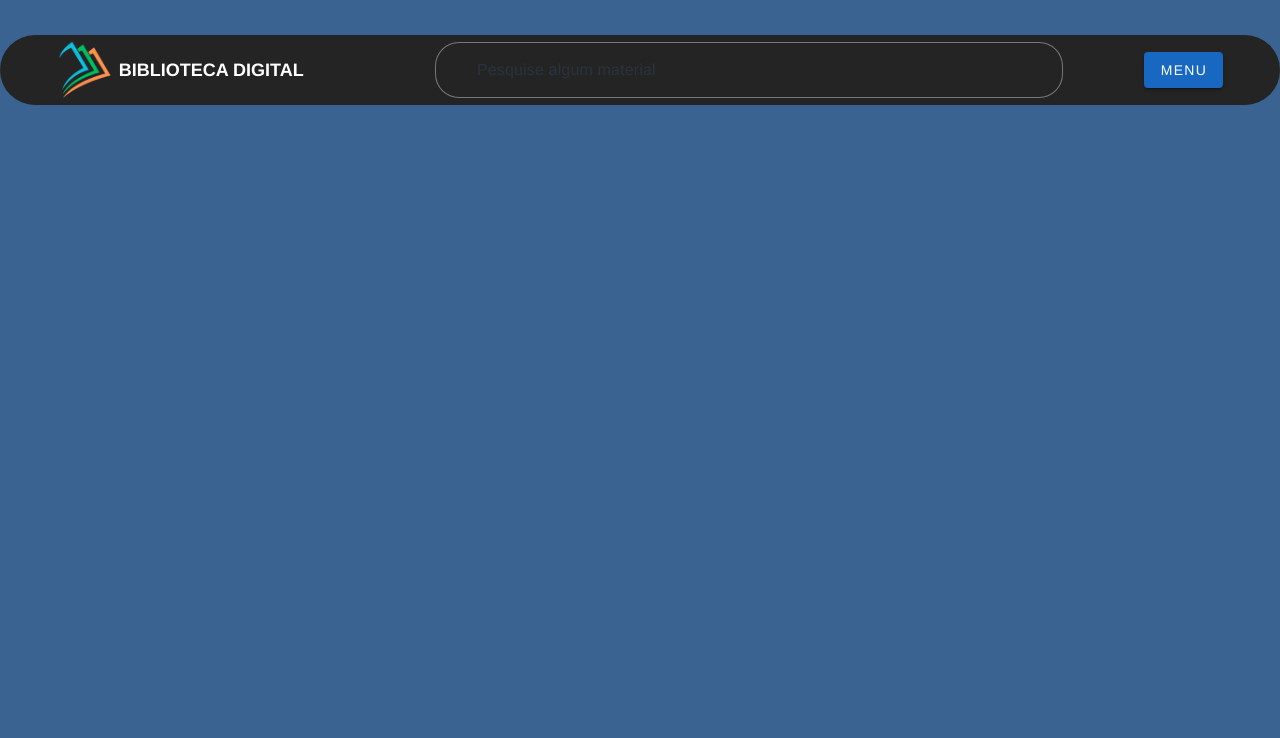
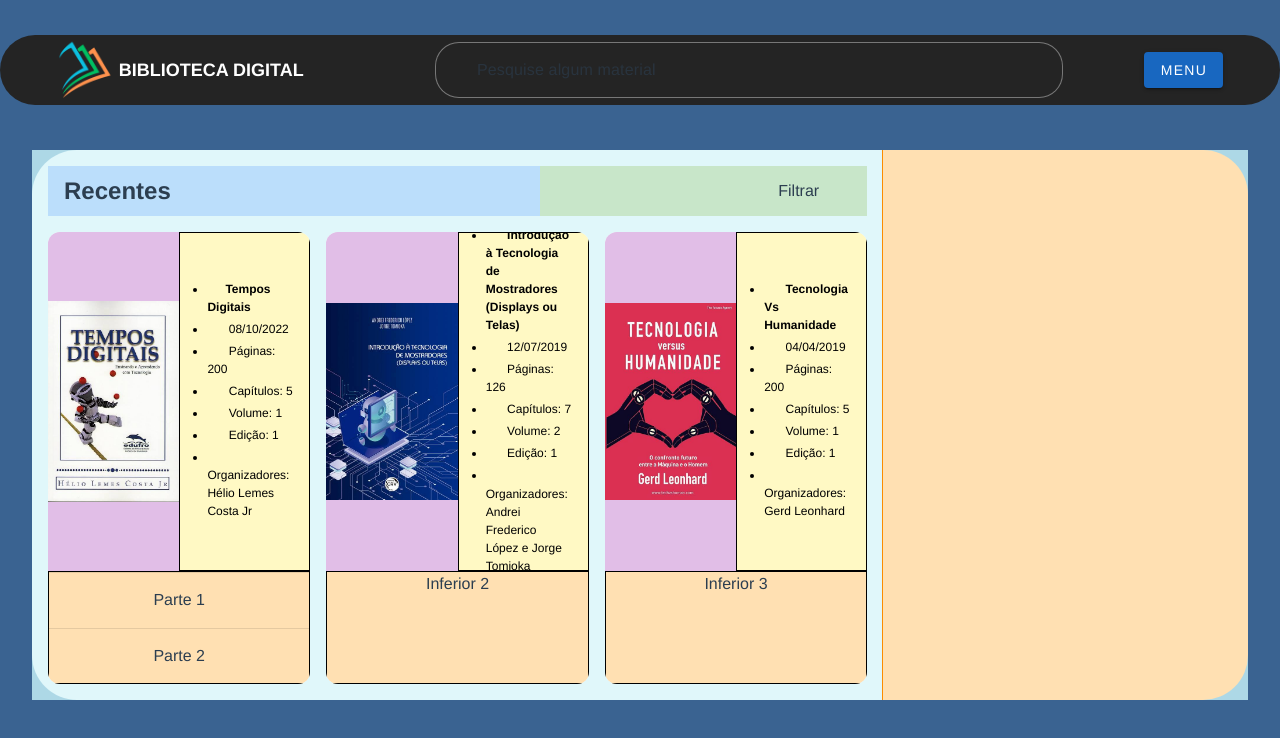
Before and after one commit to harcyldowinkelmann/biblioteca-digital, a Vue app in the folder frontend/: page /#/home in a window 1280 px wide. Shown: the top 738 px of the page. Built offline with nearby package versions, Linux system fonts and the light colour scheme; what vue-the-mask would draw is missing.

Commit message:
feat(HomeView): Implementando tela de home de usuário

```diff
--- a/frontend/package.json
+++ b/frontend/package.json
@@ -19,13 +19,17 @@
     "@babel/core": "^7.12.16",
     "@babel/eslint-parser": "^7.12.16",
     "@mdi/font": "^7.4.47",
+    "@vitejs/plugin-vue": "^5.2.3",
     "@vue/cli-plugin-babel": "~5.0.0",
     "@vue/cli-plugin-eslint": "~5.0.0",
     "@vue/cli-plugin-router": "~5.0.0",
     "@vue/cli-plugin-vuex": "~5.0.0",
     "@vue/cli-service": "~5.0.0",
+    "@vue/compiler-sfc": "^3.5.13",
     "eslint": "^7.32.0",
-    "eslint-plugin-vue": "^8.0.3"
+    "eslint-plugin-vue": "^8.0.3",
+    "typescript": "^5.8.3",
+    "vue-tsc": "^2.2.8"
   },
   "eslintConfig": {
     "root": true,
--- a/frontend/src/views/HomeView.vue
+++ b/frontend/src/views/HomeView.vue
@@ -1,10 +1,23 @@
 <template>
-  <div class="home">
-    <div class="main-div">
-      <!-- Primeiro Material -->
-      <div class="box">
-        <!-- Primeira imagem -->
-        <div class="sub-box">
+    <div class="container">
+      <div class="content">
+        <div class="left-panel">
+          <div class="top-section">
+            <div class="top-left">
+              <h2>Recentes</h2>
+            </div>
+            <div class="top-right">
+              <div class="filter-container">
+                <span>Filtrar</span>
+                <v-icon>mdi-filter</v-icon>
+              </div>
+            </div>
+          </div>
+
+          <div class="bottom-section">
+            <div class="card">
+                <div class="card-top">
+                    <div class="card-left">
                         <v-img
                             alt="Biblioteca Digital"
                             :src="bookImage"
@@ -12,31 +25,28 @@
                             class="img-menu-bar"
                         ></v-img>
                     </div>
-
-        <!-- Informações Material -->
-        <div class="sub-box">
-          <div class="list-infos-book">
-            <div class="pa-6">
-              <ul>
-                <li>Titulo: Tempos Digitais</li>
-                <li>Publicado em: 08/10/2022</li>
-                <li>Páginas: 200 | Capítulos: 5 | Volume: 1 | Edição: 1</li>
-                <li>Organizadores: Hélio Lemes Costa Jr</li>
-              </ul>
-            </div>
-            <div class="saiba-mais">
-              <ul title="Mais Informações">
-                <li><span class="saiba-mais-link"><a href="#">🔗 - Download em PDF</a></span></li>
+                    <div class="card-right">
+                        <ul class="book-info">
+                            <li><v-icon>{{ bookInfos[2].icon }}</v-icon><strong>{{ bookInfos[0].titulo }}</strong></li>
+                            <li><v-icon>{{ bookInfos[0].icon }}</v-icon> {{ bookInfos[0].publicacao }}</li>
+                            <li><v-icon>{{ bookInfos[0].icon }}</v-icon> Páginas: {{ bookInfos[0].paginas }}</li>
+                            <li><v-icon>{{ bookInfos[0].icon }}</v-icon> Capítulos: {{ bookInfos[0].capitulos }}</li>
+                            <li><v-icon>{{ bookInfos[0].icon }}</v-icon> Volume: {{ bookInfos[0].volume }}</li>
+                            <li><v-icon>{{ bookInfos[0].icon }}</v-icon> Edição: {{ bookInfos[0].edicao }}</li>
+                            <li><v-icon>{{ bookInfos[0].icon }}</v-icon> Organizadores: {{ bookInfos[0].organizadores }}</li>
                         </ul>
                     </div>
                 </div>
+
+                <div class="card-bottom">
+                    <div class="bottom-half">Parte 1</div>
+                    <div class="bottom-half">Parte 2</div>
                 </div>
             </div>
 
-      <!-- Segundo Material -->
-      <div class="box">
-        <!-- Segunda imagem -->
-        <div class="sub-box">
+            <div class="card">
+              <div class="card-top">
+                <div class="card-left">
                     <v-img
                         alt="Biblioteca Digital"
                         :src="bookImage2"
@@ -44,31 +54,24 @@
                         class="img-menu-bar"
                     ></v-img>
                 </div>
-
-        <!-- Informações Material -->
-        <div class="sub-box">
-          <div class="list-infos-book">
-            <div class="pa-6">
-              <ul>
-                <li>Titulo: Introdução à Tecnologia de Mostradores (Displays ou Telas)</li>
-                <li>Publicado em: 12/07/2019</li>
-                <li>Páginas: 126 | Capítulos: 7 | Volume: 2 | Edição: 2</li>
-                <li>Organizadores: Andrei Frederico López e Jorge Tomioka</li>
-              </ul>
-            </div>
-            <div class="saiba-mais">
-              <ul title="Mais Informações">
-                <li><span class="saiba-mais-link"><a href="#">🔗 - Download em PDF</a></span></li>
+                <div class="card-right">
+                    <ul class="book-info">
+                        <li><v-icon>{{ bookInfos[2].icon }}</v-icon> <strong>{{ bookInfos[1].titulo }}</strong></li>
+                        <li><v-icon>{{ bookInfos[1].icon }}</v-icon> {{ bookInfos[1].publicacao }}</li>
+                        <li><v-icon>{{ bookInfos[0].icon }}</v-icon> Páginas: {{ bookInfos[1].paginas }}</li>
+                        <li><v-icon>{{ bookInfos[0].icon }}</v-icon> Capítulos: {{ bookInfos[1].capitulos }}</li>
+                        <li><v-icon>{{ bookInfos[0].icon }}</v-icon> Volume: {{ bookInfos[1].volume }}</li>
+                        <li><v-icon>{{ bookInfos[0].icon }}</v-icon> Edição: {{ bookInfos[1].edicao }}</li>
+                        <li><v-icon>{{ bookInfos[0].icon }}</v-icon> Organizadores: {{ bookInfos[1].organizadores }}</li>
                     </ul>
                 </div>
               </div>
-        </div>
+              <div class="card-bottom">Inferior 2</div>
             </div>
 
-      <!-- Terceiro Material -->
-      <div class="box">
-        <!-- Terceira imagem -->
-        <div class="sub-box">
+            <div class="card">
+              <div class="card-top">
+                <div class="card-left">
                     <v-img
                         alt="Biblioteca Digital"
                         :src="bookImage3"
@@ -76,137 +79,234 @@
                         class="img-menu-bar"
                     ></v-img>
                 </div>
-
-        <!-- Informações Material -->
-        <div class="sub-box">
-          <div class="list-infos-book">
-            <div>
-              <ul>
-                <li>Titulo: Tecnologia Vs Humanidade</li>
-                <li>Publicado em: 04/04/2019</li>
-                <li>Páginas: 200 | Capítulos: 5 | Volume: 1 | Edição: 1</li>
-                <li>Organizadores: Gerd Leonhard</li>
-              </ul>
-            </div>
-            <div class="saiba-mais">
-              <ul title="Mais Informações" class="mais-informacoes">
-                <li><span class="saiba-mais-link"><a href="#">🔗 - Download em PDF</a></span></li>
+                <div class="card-right">
+                    <ul class="book-info">
+                        <li><v-icon>{{ bookInfos[2].icon }}</v-icon> <strong>{{ bookInfos[2].titulo }}</strong></li>
+                        <li><v-icon>{{ bookInfos[2].icon }}</v-icon> {{ bookInfos[2].publicacao }}</li>
+                        <li><v-icon>{{ bookInfos[2].icon }}</v-icon> Páginas: {{ bookInfos[2].paginas }}</li>
+                        <li><v-icon>{{ bookInfos[2].icon }}</v-icon> Capítulos: {{ bookInfos[2].capitulos }}</li>
+                        <li><v-icon>{{ bookInfos[2].icon }}</v-icon> Volume: {{ bookInfos[2].volume }}</li>
+                        <li><v-icon>{{ bookInfos[2].icon }}</v-icon> Edição: {{ bookInfos[2].edicao }}</li>
+                        <li><v-icon>{{ bookInfos[2].icon }}</v-icon> Organizadores: {{ bookInfos[2].organizadores }}</li>
                     </ul>
                 </div>
               </div>
+              <div class="card-bottom">Inferior 3</div>
             </div>
           </div>
         </div>
 
-    <FooterMain />
+        <v-divider vertical class="border-opacity-100" color="warning"></v-divider>
+
+        <div class="right-panel">
+          <!-- Conteúdo da direita -->
+        </div>
+      </div>
     </div>
 </template>
 
 <script>
-import FooterMain from '@/components/FooterMain.vue';
 import BookImage from '@/assets/images/content/book-image.jpg'
 import BookImage2 from '@/assets/images/content/book-image-2.jpg'
 import BookImage3 from '@/assets/images/content/book-image-3.jpg'
 
 export default {
   name: 'HomeView',
-  components: {FooterMain},
   data: () => ({
     bookImage: BookImage,
     bookImage2: BookImage2,
-    bookImage3: BookImage3
+    bookImage3: BookImage3,
+    bookInfos: [
+        {
+            titulo: 'Tempos Digitais',
+            publicacao: '08/10/2022',
+            paginas: '200',
+            capitulos: '5',
+            volume: '1',
+            edicao: '1',
+            organizadores: 'Hélio Lemes Costa Jr',
+            icon: 'mdi-clock'
+        },
+        {
+            titulo: 'Introdução à Tecnologia de Mostradores (Displays ou Telas)',
+            publicacao: '12/07/2019',
+            paginas: '126',
+            capitulos: '7',
+            volume: '2',
+            edicao: '1',
+            organizadores: 'Andrei Frederico López e Jorge Tomioka',
+            icon: 'mdi-clock'
+        },
+        {
+            titulo: 'Tecnologia Vs Humanidade',
+            publicacao: '04/04/2019',
+            paginas: '200',
+            capitulos: '5',
+            volume: '1',
+            edicao: '1',
+            organizadores: 'Gerd Leonhard',
+            icon: 'mdi-clock'
+        },
+    ]
   })
 }
 </script>
 
 <style scoped>
-
-.home {
+.container {
   display: flex;
-  flex-direction: column;
   justify-content: center;
   align-items: center;
   height: 100vh;
-  width: 100vw;
 }
 
-.main-div {
-  width: 97vw;
-  height: 50vh;
-  background-color: rgba(36, 36, 36, 0.45); /* Define a cor com opacidade */
+.content {
+  margin-top: 50px;
+  width: 95%;
+  height: 550px;
+  background-color: lightblue;
   display: flex;
-  justify-content: space-between;
-  align-items: center;
-  border-radius: 45px;
-  margin-top: 70px;
-  padding: 5px;
+  flex-direction: row;
 }
 
-.box {
-  width: 33%;
-  height: 100%;
-  border-radius: 45px;
+.left-panel {
+  width: 70%;
+  background-color: #e0f7fa;
+  padding: 1rem;
+  border-top-left-radius: 45px;
+  border-bottom-left-radius: 45px;
+  box-sizing: border-box;
+  display: flex;
+  flex-direction: column;
+}
+
+.right-panel {
+  width: 30%;
+  background-color: #ffe0b2;
+  padding: 1rem;
+  border-top-right-radius: 45px;
+  border-bottom-right-radius: 45px;
+  box-sizing: border-box;
+}
+
+.top-section {
+  height: 10%;
+  display: flex;
+  width: 100%;
+  margin-bottom: 1rem;
+}
+
+.top-left {
+  width: 60%;
+  background-color: #bbdefb;
+  display: flex;
+  align-items: center;
+  padding-left: 1rem;
+}
+
+.top-right {
+  width: 40%;
+  background-color: #c8e6c9;
+  display: flex;
+  justify-content: flex-end;
+  align-items: center;
+  padding-right: 1rem;
+}
+
+.filter-container {
+  display: flex;
+  align-items: center;
+  gap: 0.5rem;
+}
+
+.bottom-section {
+  display: flex;
+  gap: 1rem;
+  height: 90%;
+  width: 100%;
+}
+
+.card {
+  flex: 1;
+  background-color: #f5f5f5;
+  padding: 0;
+  border-radius: 12px;
+  display: flex;
+  flex-direction: column;
+  overflow: hidden;
+}
+
+.card-top {
+  display: flex;
+  height: 75%;
+  width: 100%;
+}
+
+.card-left,
+.card-right {
   display: flex;
   justify-content: center;
   align-items: center;
-  font-size: 24px;
-  font-weight: bold;
-  color: black;
+  height: 100%;
+  padding: 0;
+  margin: 0;
 }
 
-/* 📌 Faz a primeira box se tornar um flex container */
-.box:first-child {
-  display: flex;
-  justify-content: space-between; /* Espaço entre as divs internas */
-  align-items: center;
-  padding: 2px;
-}
-
-.sub-box:last-child {
-  border-radius: 0 45px 45px 0; /* Arredonda apenas o lado direito */
-}
-
-/* 📌 As duas sub-divs dentro da primeira box */
-.sub-box {
-  width: 49%; /* Ocupa quase metade da box */
-  height: 100%;
-  border-radius: 10px;
+.card-left {
+  width: 50%;
+  background-color: #e1bee7;
   display: flex;
   justify-content: center;
   align-items: center;
-  color: black;
-  border-radius: 45px;
+  overflow: hidden; /* Garante que nada ultrapasse a div */
 }
 
-.img-menu-bar {
-  width: 100%;
-  height: 100%;
-  object-fit: cover;
-  border-radius: 45px;
+.book-cover {
+  max-height: 90%;
+  max-width: 90%;
+  object-fit: contain; /* Mantém proporção sem cortar */
+  border-radius: 8px;
 }
 
-li {
-  list-style: none;
-  font-family: 'Times New Roman', Times, serif;
-  font-weight: bold;
-  font-size: small;
-  color: white;
-  text-align: left;
-  margin: 15px 5px;
+.card-right {
+  width: 50%;
+  background-color: #fff9c4;
+  display: flex;
+  padding: 0.5rem;
+  box-sizing: border-box;
+  border: 1px black solid;
 }
 
-.mais-informacoes {
-  list-style: disc;
+.card-bottom {
+  height: 25%;
+  width: 100%;
+  background-color: #ffe0b2;
+  display: flex;
+  flex-direction: column; /* Divide verticalmente */
+  padding: 0;
+  margin: 0;
+  border: 1px black solid;
 }
 
-.saiba-mais-link a {
-  text-decoration: none;
-  color: white;
-  font-size: small;
+.bottom-half {
+  width: 100%;
+  height: 50%; /* 50% da altura do card-bottom */
+  display: flex;
+  justify-content: center;
+  align-items: center;
+  border-top: 1px solid rgba(0, 0, 0, 0.1); /* opcional: separação visual */
 }
 
-.saiba-mais-link a:hover {
-  text-decoration: underline;
+.book-info {
+  font-size: 0.75rem;
+  color: black;
+  text-align: left;
+  padding: 0.5rem;
+  list-style-type: disc;      /* ativa as bolinhas */
+  padding-left: 1.2rem;       /* espaço para as bolinhas */
 }
 
+.book-info li {
+  margin-bottom: 0.2rem;
+}
 </style>
--- /dev/null
+++ b/frontend/src/views/IndexView.vue
@@ -0,0 +1,212 @@
+<template>
+  <div class="home">
+    <div class="main-div">
+      <!-- Primeiro Material -->
+      <div class="box">
+        <!-- Primeira imagem -->
+        <div class="sub-box">
+          <v-img
+            alt="Biblioteca Digital"
+            :src="bookImage"
+            transition="scale-transition"
+            class="img-menu-bar"
+          ></v-img>
+        </div>
+
+        <!-- Informações Material -->
+        <div class="sub-box">
+          <div class="list-infos-book">
+            <div class="pa-6">
+              <ul>
+                <li>Titulo: Tempos Digitais</li>
+                <li>Publicado em: 08/10/2022</li>
+                <li>Páginas: 200 | Capítulos: 5 | Volume: 1 | Edição: 1</li>
+                <li>Organizadores: Hélio Lemes Costa Jr</li>
+              </ul>
+            </div>
+            <div class="saiba-mais">
+              <ul title="Mais Informações">
+                <li><span class="saiba-mais-link"><a href="#">🔗 - Download em PDF</a></span></li>
+              </ul>
+            </div>
+          </div>
+        </div>
+      </div>
+
+      <!-- Segundo Material -->
+      <div class="box">
+        <!-- Segunda imagem -->
+        <div class="sub-box">
+          <v-img
+            alt="Biblioteca Digital"
+            :src="bookImage2"
+            transition="scale-transition"
+            class="img-menu-bar"
+          ></v-img>
+        </div>
+
+        <!-- Informações Material -->
+        <div class="sub-box">
+          <div class="list-infos-book">
+            <div class="pa-6">
+              <ul>
+                <li>Titulo: Introdução à Tecnologia de Mostradores (Displays ou Telas)</li>
+                <li>Publicado em: 12/07/2019</li>
+                <li>Páginas: 126 | Capítulos: 7 | Volume: 2 | Edição: 2</li>
+                <li>Organizadores: Andrei Frederico López e Jorge Tomioka</li>
+              </ul>
+            </div>
+            <div class="saiba-mais">
+              <ul title="Mais Informações">
+                <li><span class="saiba-mais-link"><a href="#">🔗 - Download em PDF</a></span></li>
+              </ul>
+            </div>
+          </div>
+        </div>
+      </div>
+
+      <!-- Terceiro Material -->
+      <div class="box">
+        <!-- Terceira imagem -->
+        <div class="sub-box">
+          <v-img
+            alt="Biblioteca Digital"
+            :src="bookImage3"
+            transition="scale-transition"
+            class="img-menu-bar"
+          ></v-img>
+        </div>
+
+        <!-- Informações Material -->
+        <div class="sub-box">
+          <div class="list-infos-book">
+            <div>
+              <ul>
+                <li>Titulo: Tecnologia Vs Humanidade</li>
+                <li>Publicado em: 04/04/2019</li>
+                <li>Páginas: 200 | Capítulos: 5 | Volume: 1 | Edição: 1</li>
+                <li>Organizadores: Gerd Leonhard</li>
+              </ul>
+            </div>
+            <div class="saiba-mais">
+              <ul title="Mais Informações" class="mais-informacoes">
+                <li><span class="saiba-mais-link"><a href="#">🔗 - Download em PDF</a></span></li>
+              </ul>
+            </div>
+          </div>
+        </div>
+      </div>
+    </div>
+
+    <FooterMain />
+  </div>
+</template>
+
+<script>
+import FooterMain from '@/components/FooterMain.vue';
+import BookImage from '@/assets/images/content/book-image.jpg'
+import BookImage2 from '@/assets/images/content/book-image-2.jpg'
+import BookImage3 from '@/assets/images/content/book-image-3.jpg'
+
+export default {
+  name: 'IndexView',
+  components: {FooterMain},
+  data: () => ({
+    bookImage: BookImage,
+    bookImage2: BookImage2,
+    bookImage3: BookImage3
+  })
+}
+</script>
+
+<style scoped>
+
+.home {
+  display: flex;
+  flex-direction: column;
+  justify-content: center;
+  align-items: center;
+  height: 100vh;
+  width: 100vw;
+}
+
+.main-div {
+  width: 97vw;
+  height: 50vh;
+  background-color: rgba(36, 36, 36, 0.45); /* Define a cor com opacidade */
+  display: flex;
+  justify-content: space-between;
+  align-items: center;
+  border-radius: 45px;
+  margin-top: 70px;
+  padding: 5px;
+}
+
+.box {
+  width: 33%;
+  height: 100%;
+  border-radius: 45px;
+  display: flex;
+  justify-content: center;
+  align-items: center;
+  font-size: 24px;
+  font-weight: bold;
+  color: black;
+}
+
+/* 📌 Faz a primeira box se tornar um flex container */
+.box:first-child {
+  display: flex;
+  justify-content: space-between; /* Espaço entre as divs internas */
+  align-items: center;
+  padding: 2px;
+}
+
+.sub-box:last-child {
+  border-radius: 0 45px 45px 0; /* Arredonda apenas o lado direito */
+}
+
+/* 📌 As duas sub-divs dentro da primeira box */
+.sub-box {
+  width: 49%; /* Ocupa quase metade da box */
+  height: 100%;
+  border-radius: 10px;
+  display: flex;
+  justify-content: center;
+  align-items: center;
+  color: black;
+  border-radius: 45px;
+}
+
+.img-menu-bar {
+  width: 100%;
+  height: 100%;
+  object-fit: cover;
+  border-radius: 45px;
+}
+
+li {
+  list-style: none;
+  font-family: 'Times New Roman', Times, serif;
+  font-weight: bold;
+  font-size: small;
+  color: white;
+  text-align: left;
+  margin: 15px 5px;
+}
+
+.mais-informacoes {
+  list-style: disc;
+}
+
+.saiba-mais-link a {
+  text-decoration: none;
+  color: white;
+  font-size: small;
+}
+
+.saiba-mais-link a:hover {
+  text-decoration: underline;
+}
+
+</style>
```
Also changed, not shown: frontend/src/router/index.js (+7 -3 lines), 1 other file (tests, documents, lock files or other folders). Lines whose indentation alone changed are shown as unchanged.
